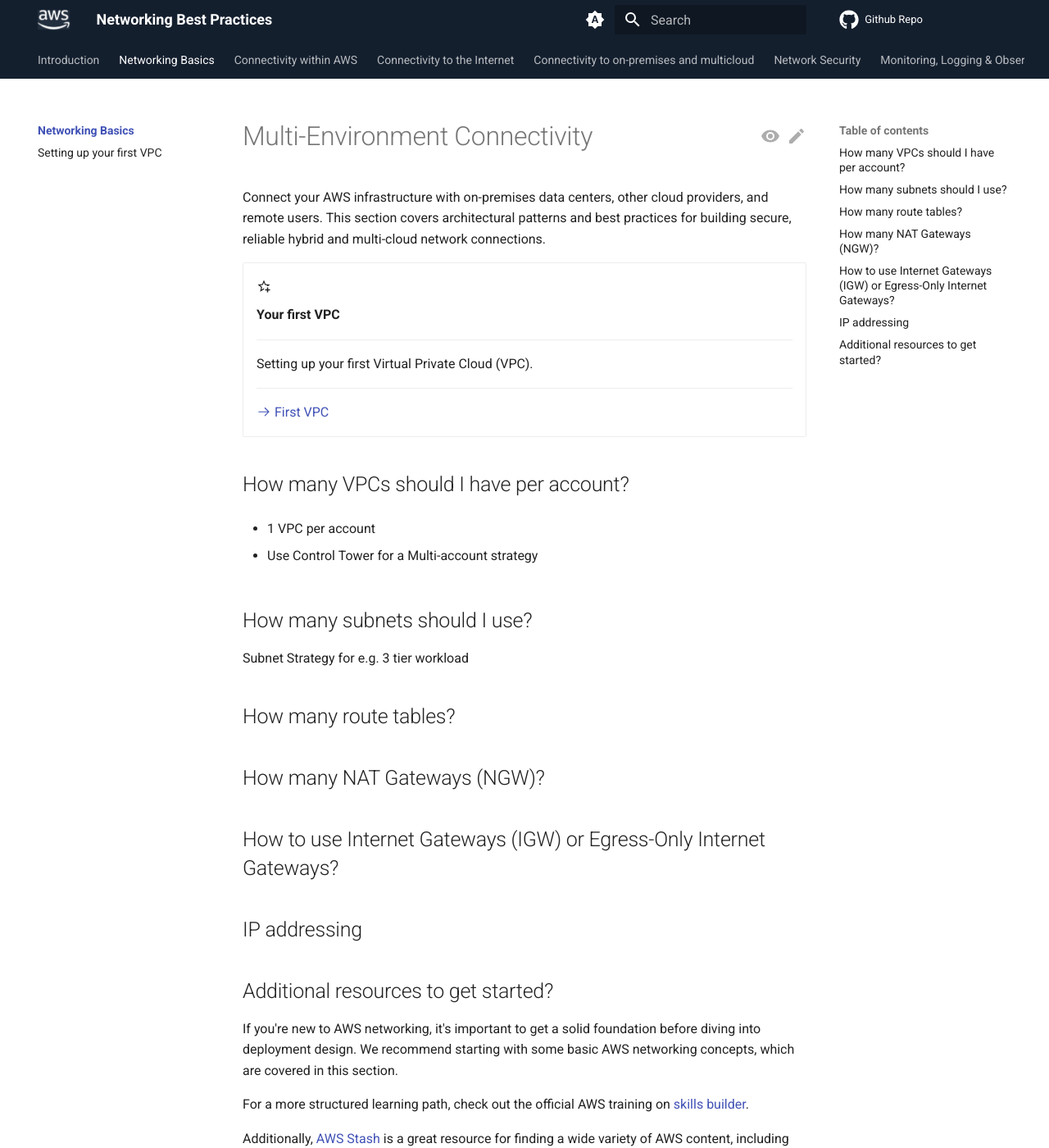
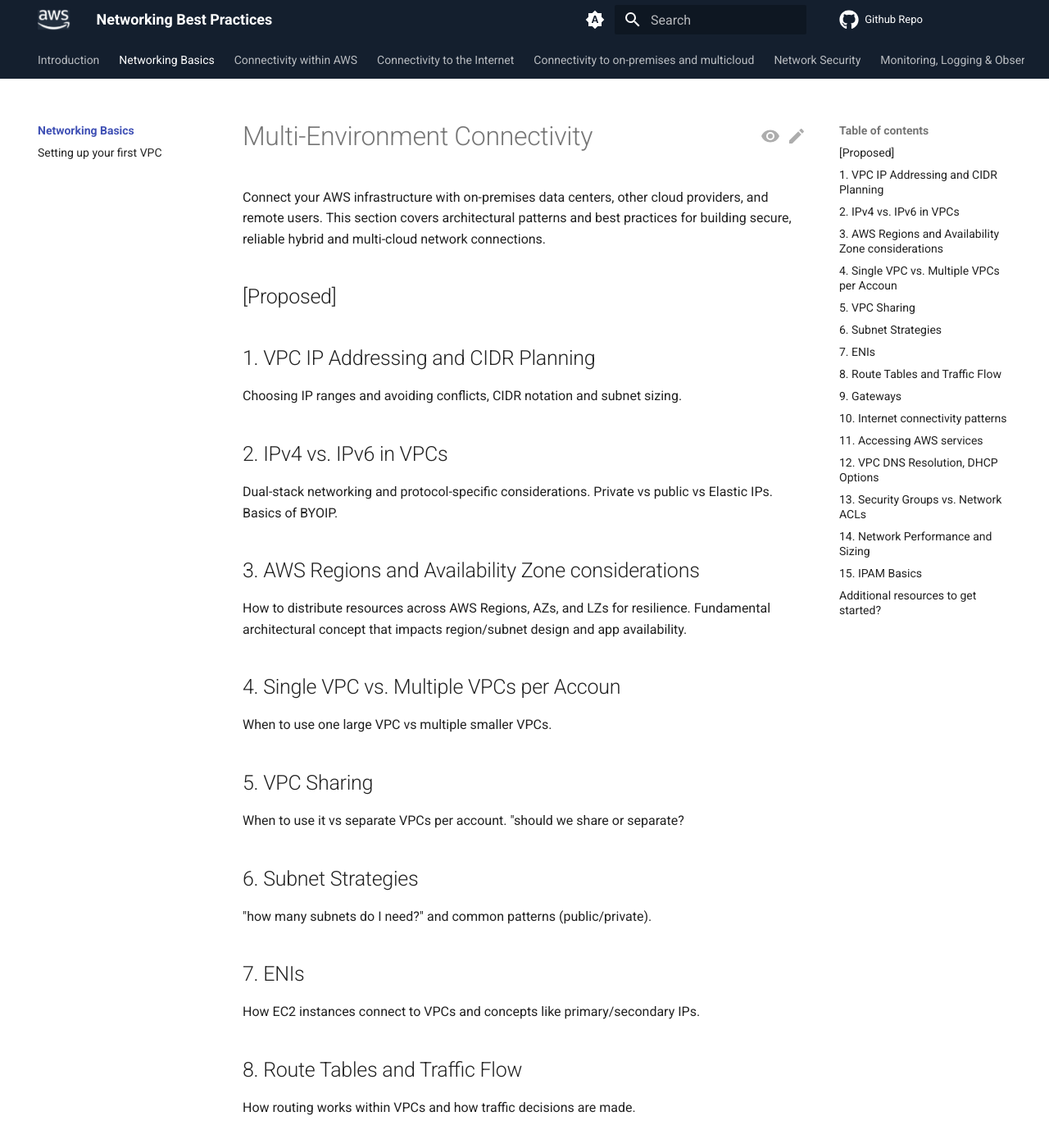
Before and after one commit to aws/aws-networking-best-practices, an MkDocs documentation site: the page built from content/basics/index.md, in a window 1280 px wide and 1400 px high. Shown: the whole window at 82% size. Built offline with MkDocs 1.6.1 and Material for MkDocs 9.7.7, drawn with Linux system fonts in a browser that asks for light colours; comment, search, counter and statistics services are not loaded; some of the changed text lies outside the part shown.

Commit message:
Update index.md
Updated the Proposed sub-sections with some minor tweaks to the wordings

```diff
--- a/content/basics/index.md
+++ b/content/basics/index.md
@@ -5,39 +5,66 @@
 best practices for building secure, reliable hybrid and multi-cloud network
 connections.
 
-<div class="grid cards" markdown>
+## [Proposed]
 
-*   :material-star-plus-outline: &nbsp;
+## 1. VPC IP Addressing and CIDR Planning
 
-    **Your first VPC**
+Choosing IP ranges and avoiding conflicts, CIDR notation and subnet sizing.
 
-    ---
+## 2. IPv4 vs. IPv6 in VPCs
+Dual-stack networking and protocol-specific considerations. Private vs public vs Elastic IPs. Basics of BYOIP.
 
-    Setting up your first Virtual Private Cloud (VPC).
+## 3. AWS Regions and Availability Zone considerations
 
-    ---
+How to distribute resources across AWS Regions, AZs, and LZs for resilience. Fundamental architectural concept that impacts region/subnet design and app availability.
 
-    [:octicons-arrow-right-24: First VPC](first-vpc.md)
 
-</div>
+## 4. Single VPC vs. Multiple VPCs per Accoun
 
-## How many VPCs should I have per account?
+When to use one large VPC vs multiple smaller VPCs.
 
-* 1 VPC per account
+## 5. VPC Sharing
 
-* Use Control Tower for a Multi-account strategy
+When to use it vs separate VPCs per account. "should we share or separate?
 
-## How many subnets should I use?
+## 6. Subnet Strategies
+"how many subnets do I need?" and common patterns (public/private).
 
-Subnet Strategy for e.g. 3 tier workload
+## 7. ENIs
 
-## How many route tables?
+How EC2 instances connect to VPCs and concepts like primary/secondary IPs.
 
-## How many NAT Gateways (NGW)?
+## 8. Route Tables and Traffic Flow
 
-## How to use Internet Gateways (IGW) or Egress-Only Internet Gateways?
+How routing works within VPCs and how traffic decisions are made.
 
-## IP addressing
+## 9. Gateways
+
+When to use virtual private gateways, internet gateway, NAT gateways, transit gateways, and Direct Connect gateways
+
+## 10. Internet connectivity patterns
+
+Basic internet connectivity patterns and the decision between Centralized vs distributed NAT patterns, high availability.
+
+## 11. Accessing AWS services
+
+When to use IGW/NAT gateway vs gateway/interface endpoints to access AWS services
+
+## 12. VPC DNS Resolution, DHCP Options
+Name resolution within VPC
+
+## 13. Security Groups vs. Network ACLs
+Difference between these and when to use each approach.
+
+## 14. Network Performance and Sizing
+
+Instance bandwidth considerations, placement groups.
+
+## 15. IPAM Basics
+IP allocation strategies and avoiding address exhaustion.
+
+
+
 
 ## Additional resources to get started?
 
```
